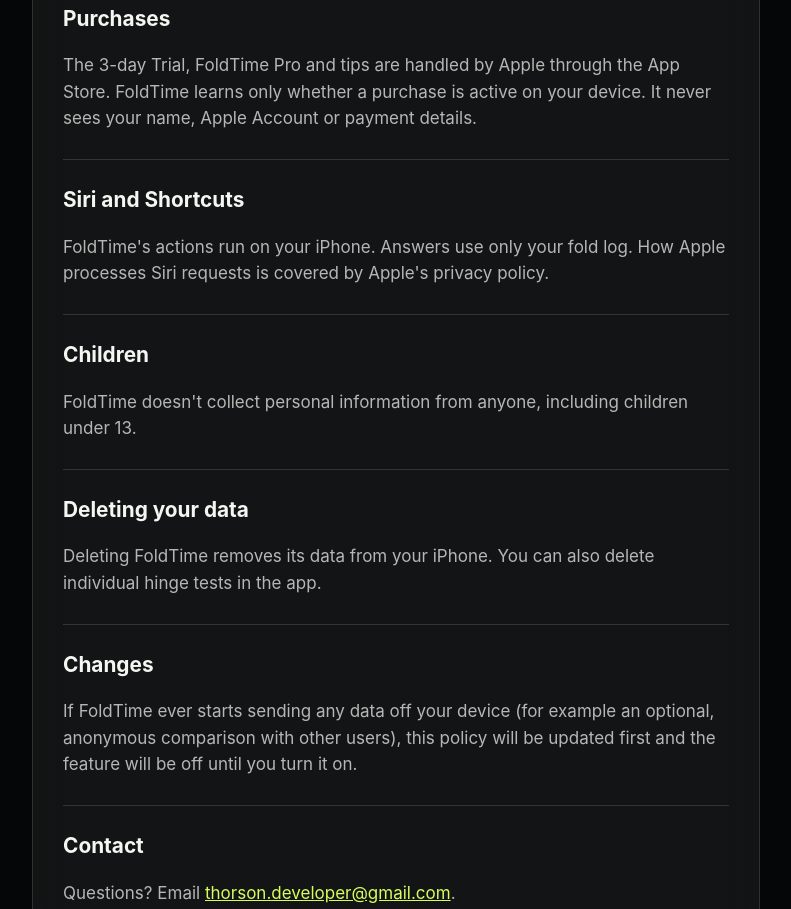
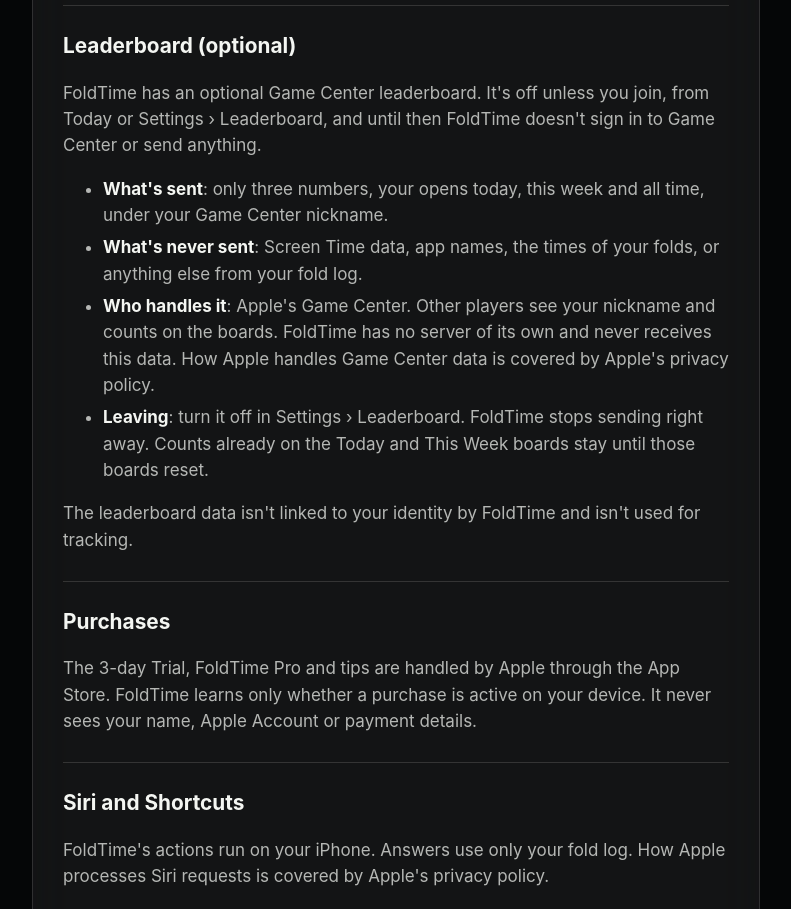
Before and after one commit to thorsondev/thorsondev.github.io, a plain HTML site: page foldtime/privacy.html in a window 1280 px wide. Shown: the part 1160-2069 px from the top of the page, without its empty margins (244-1035 px from the left). Drawn offline with Linux system fonts and the light colour scheme.

Commit message:
FoldTime privacy policy: the optional Game Center leaderboard
Co-Authored-By: Claude Opus 5.5 <noreply@anthropic.com>

```diff
--- a/foldtime/privacy.html
+++ b/foldtime/privacy.html
@@ -4,7 +4,7 @@
 <meta charset="utf-8">
 <meta name="viewport" content="width=device-width, initial-scale=1, viewport-fit=cover">
 <title>Privacy Policy · FoldTime</title>
-<meta name="description" content="How FoldTime handles your information: no accounts, no ads, no tracking, no network calls. Your fold log and Screen Time data stay on your iPhone.">
+<meta name="description" content="How FoldTime handles your information: no accounts, no ads, no tracking. Your fold log and Screen Time data stay on your iPhone. The optional leaderboard sends only open counts to Game Center.">
 <meta name="theme-color" content="#050607">
 <link rel="icon" href="img/icon-256.png">
 <link rel="apple-touch-icon" href="img/icon-256.png">
@@ -24,7 +24,7 @@
   <div class="page-hero">
     <p class="eyebrow">FoldTime</p>
     <h1>Privacy Policy</h1>
-    <p>Effective November 19, 2026</p>
+    <p>Effective November 28, 2026</p>
   </div>
 </header>
 
@@ -32,7 +32,7 @@
   <article class="doc glass">
     <section>
       <h2>The short version</h2>
-      <p class="summary">FoldTime doesn't collect any information about you. There are no accounts, no ads, no analytics, no tracking, and the app makes no network connections of its own. Everything FoldTime records stays on your iPhone.</p>
+      <p class="summary">FoldTime doesn't collect any information about you. There are no accounts, no ads, no analytics and no tracking. Everything FoldTime records stays on your iPhone. The one exception is the optional leaderboard: if you choose to join it, your open counts go to Apple's Game Center, and nothing else does.</p>
     </section>
     <section>
       <h2>What stays on your iPhone</h2>
@@ -47,6 +47,17 @@
     <section>
       <h2>Sharing</h2>
       <p>FoldTime shares nothing unless you tap a share button. Duo Wrapped cards and Hinge Safe times are made only from your fold log and game results, never from Screen Time data, and you decide where they go.</p>
+    </section>
+    <section>
+      <h2>Leaderboard (optional)</h2>
+      <p>FoldTime has an optional Game Center leaderboard. It's off unless you join, from Today or Settings › Leaderboard, and until then FoldTime doesn't sign in to Game Center or send anything.</p>
+      <ul>
+        <li><strong>What's sent</strong>: only three numbers, your opens today, this week and all time, under your Game Center nickname.</li>
+        <li><strong>What's never sent</strong>: Screen Time data, app names, the times of your folds, or anything else from your fold log.</li>
+        <li><strong>Who handles it</strong>: Apple's Game Center. Other players see your nickname and counts on the boards. FoldTime has no server of its own and never receives this data. How Apple handles Game Center data is covered by Apple's privacy policy.</li>
+        <li><strong>Leaving</strong>: turn it off in Settings › Leaderboard. FoldTime stops sending right away. Counts already on the Today and This Week boards stay until those boards reset.</li>
+      </ul>
+      <p>The leaderboard data isn't linked to your identity by FoldTime and isn't used for tracking.</p>
     </section>
     <section>
       <h2>Purchases</h2>
@@ -66,7 +77,7 @@
     </section>
     <section>
       <h2>Changes</h2>
-      <p>If FoldTime ever starts sending any data off your device (for example an optional, anonymous comparison with other users), this policy will be updated first and the feature will be off until you turn it on.</p>
+      <p>If FoldTime ever sends anything else off your device, this policy will be updated first, and the feature will be off until you turn it on.</p>
     </section>
     <section>
       <h2>Contact</h2>
```
